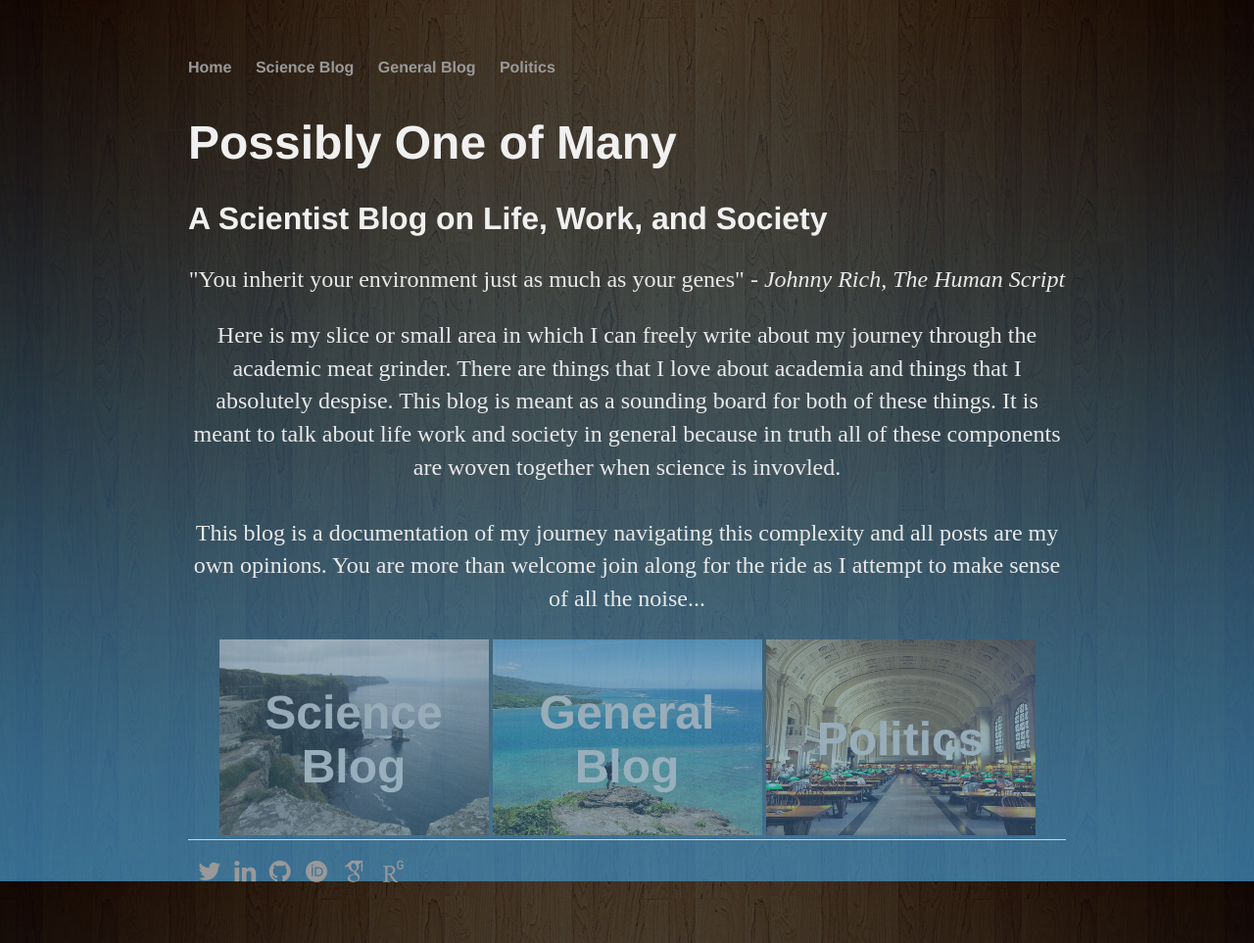
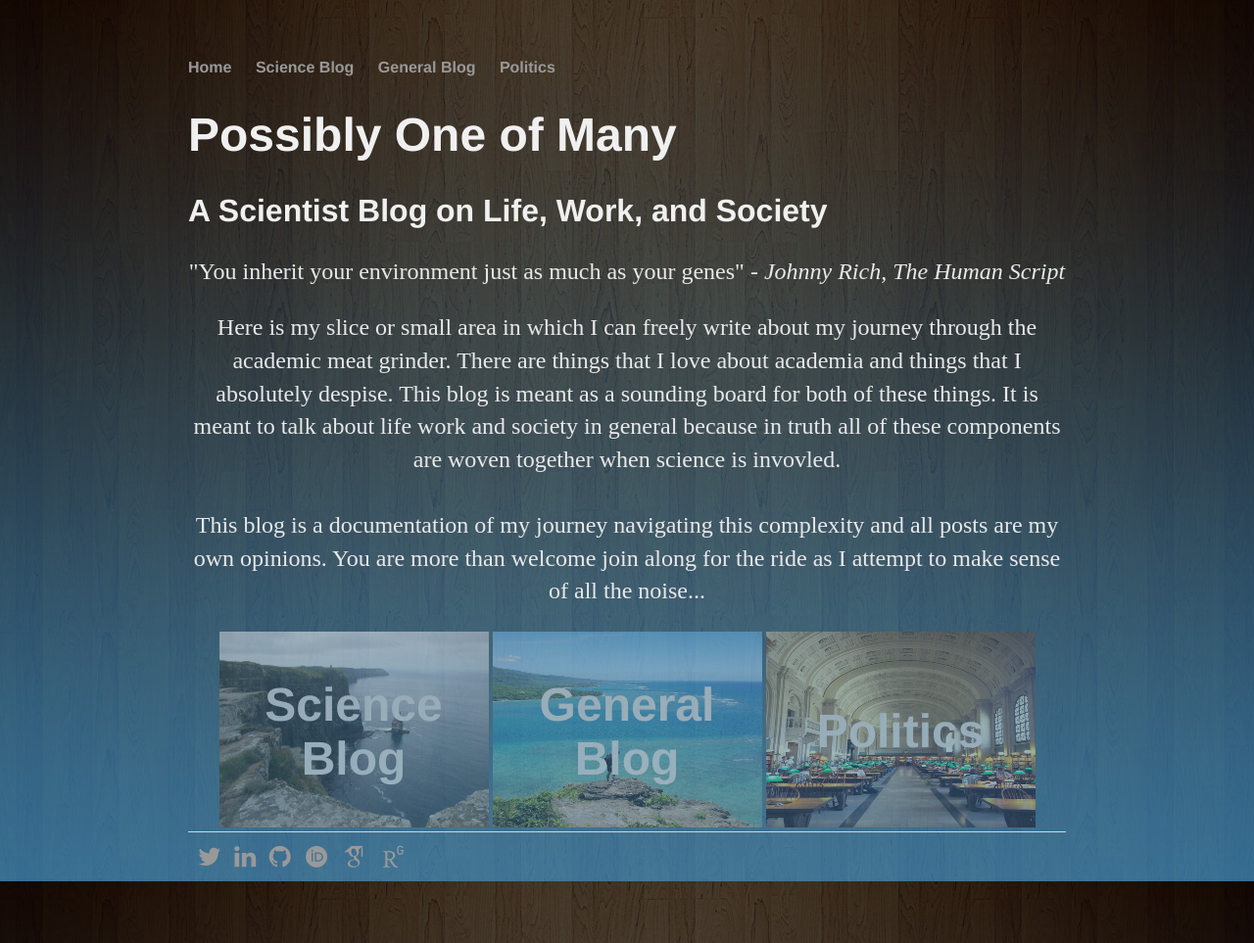
Before and after one commit to marcsze/marcsze.github.io, a Jekyll site: the page built from index.html, in a window 1280 px wide. Shown: the whole page at 98% size. Built offline with Jekyll 4.4.1, drawn with Linux system fonts in a browser that asks for light colours; some web fonts are replaced.

Commit message:
remove newer edits

```diff
--- a/css/main.css
+++ b/css/main.css
@@ -54,16 +54,6 @@
     font-size: .8em;
 }
 
-ul {
-   margin: 20px auto 40px;
-   color: rgb(232,232,232);
-}
-
-li {
-   margin: 20px auto 40px;
-   color: rgb(232,232,232);
-}
-
 ul.posts {
     margin: 20px auto 40px;
     font-size: 1.5em;
```
